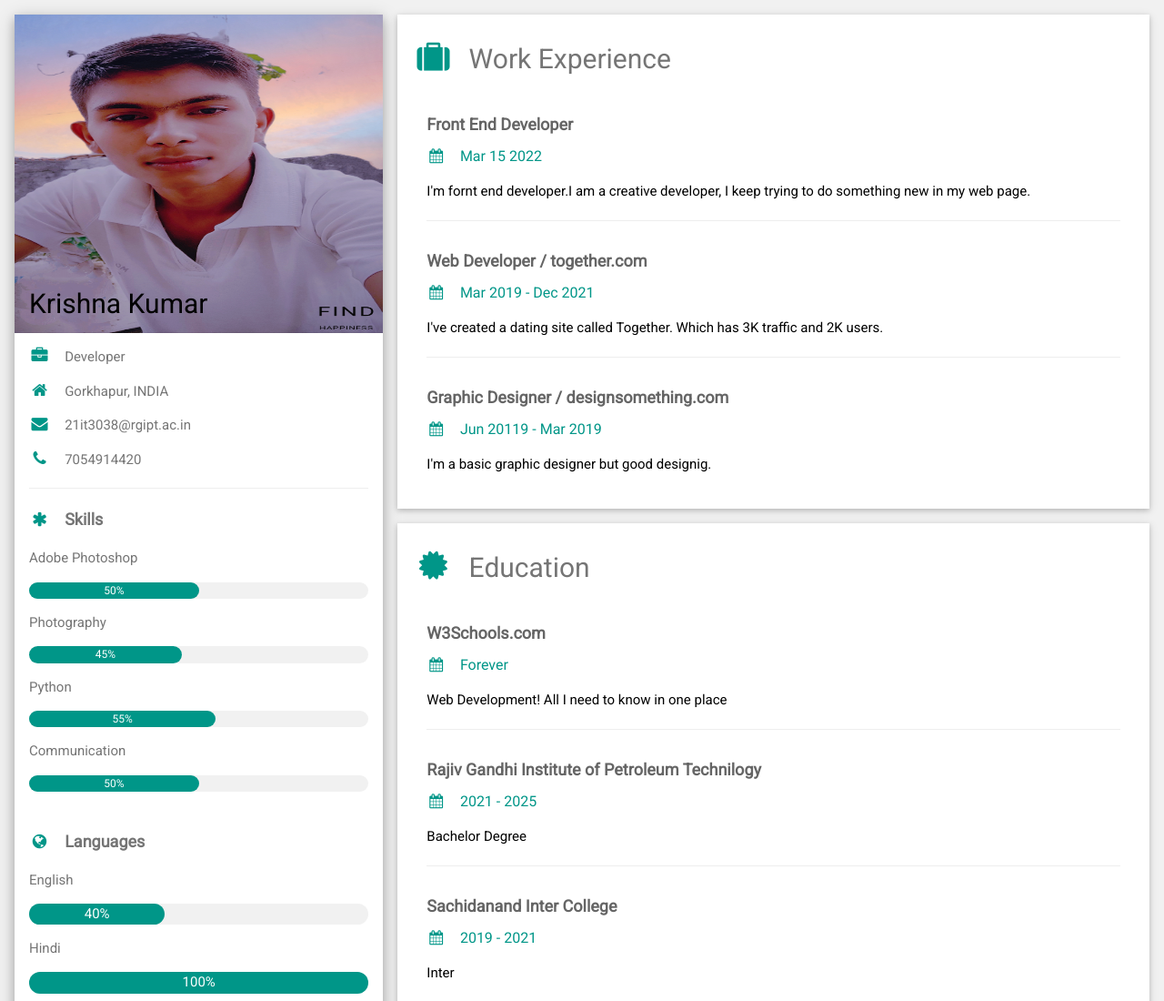
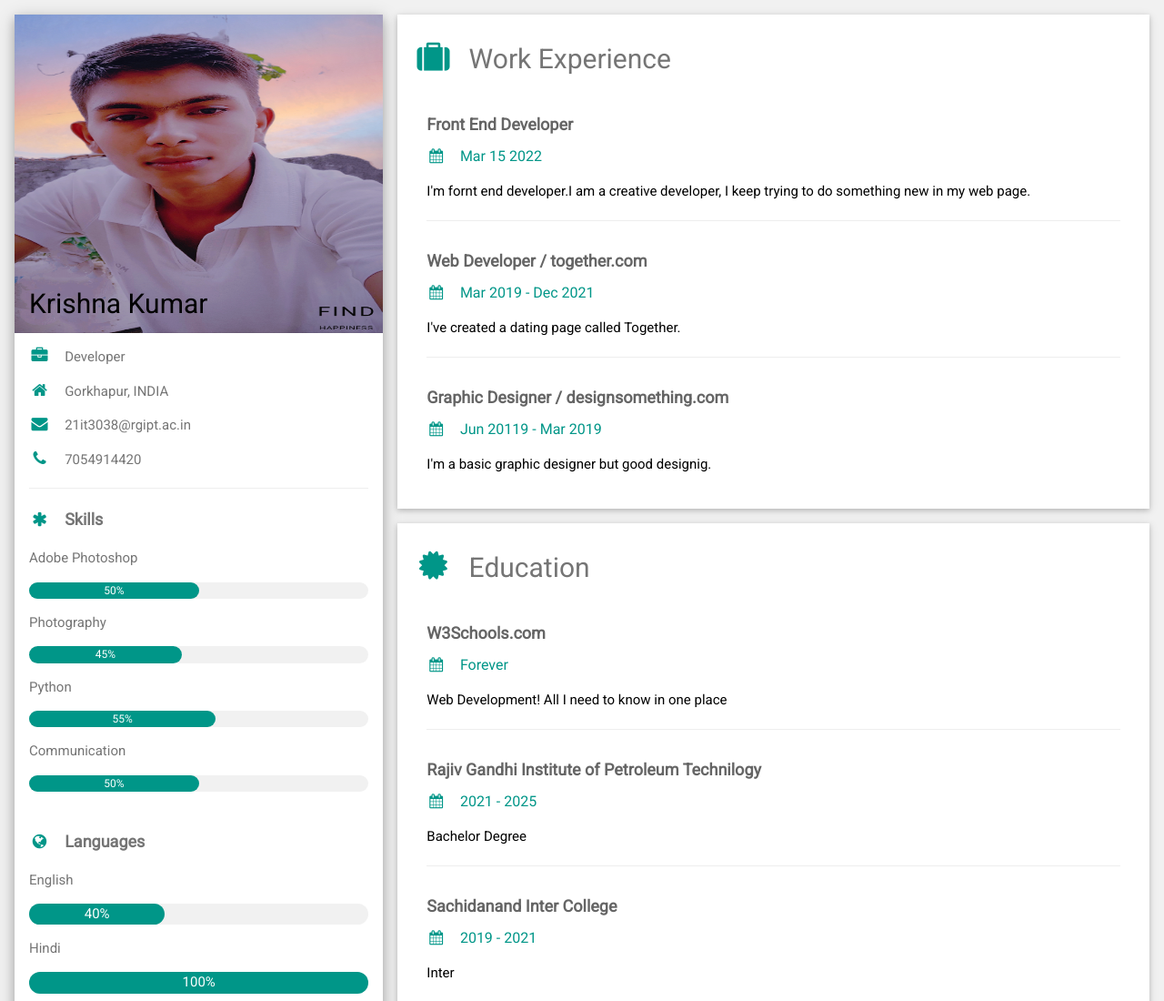
Before and after one commit to krishna7054/krishnacv, a plain HTML site: page index.html in a window 1280 px wide. Shown: the top 1100 px of the page at 91% size. Drawn offline with nearby package versions, Linux system fonts and the light colour scheme.

Commit message:
Update index.html

```diff
--- a/index.html
+++ b/index.html
@@ -91,7 +91,7 @@ html,body,h1,h2,h3,h4,h5,h6 {font-family: "Roboto", sans-serif}
         <div class="w3-container">
           <h5 class="w3-opacity"><b>Web Developer / together.com</b></h5>
           <h6 class="w3-text-teal"><i class="fa fa-calendar fa-fw w3-margin-right"></i>Mar 2019 - Dec 2021</h6>
-          <p>I've created a dating site called Together. Which has 3K traffic and 2K users.</p>
+          <p>I've created a dating page called Together.</p>
           <hr>
         </div>
         <div class="w3-container">
```
